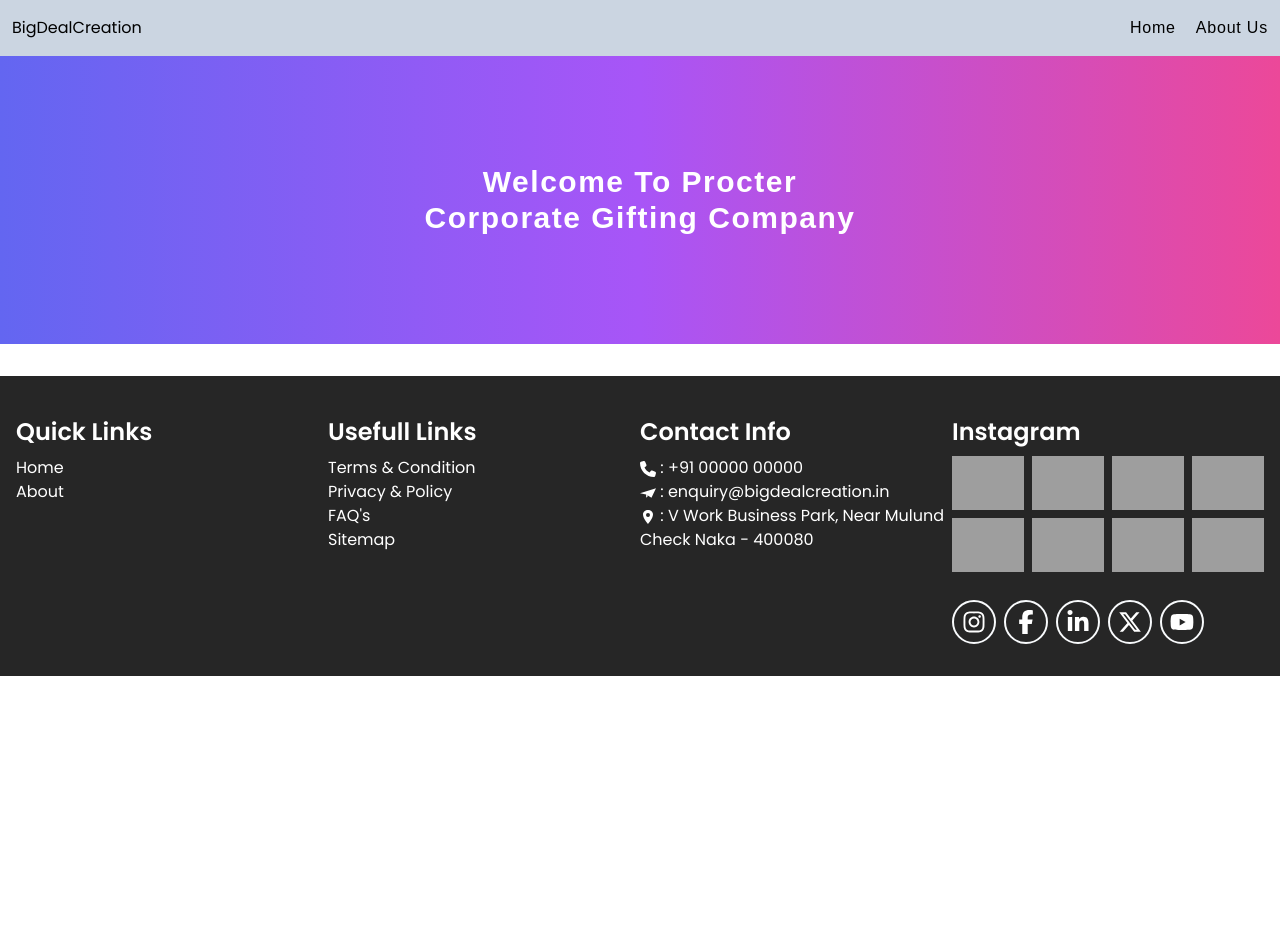
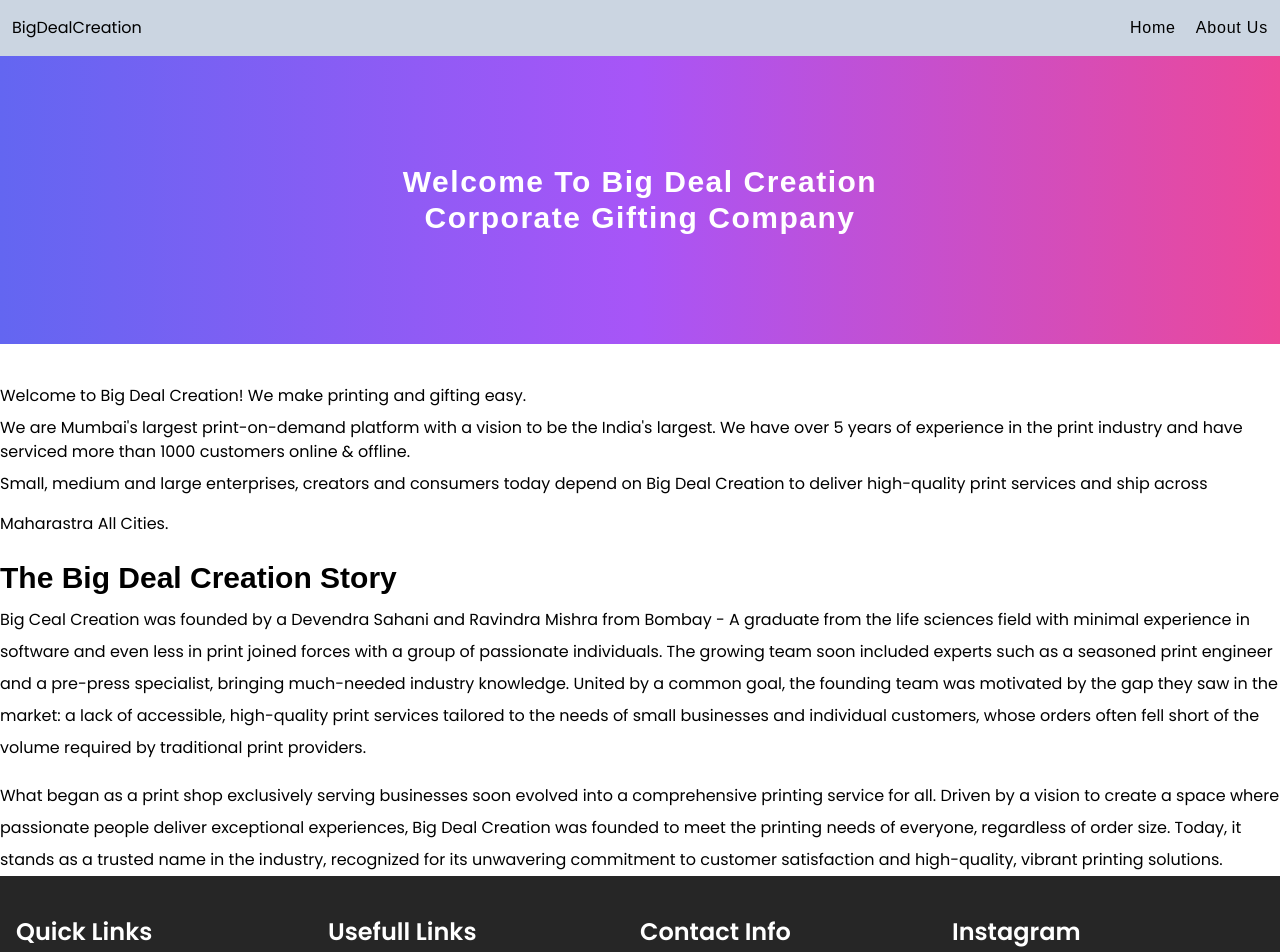
Before and after one commit to shivaaa07/big_deal_creation, a React (Vite) app: page /About in a window 1280 px wide. Shown: the top 952 px of the page. Before the commit the page ends 800 px from the top, so only its background shows below. Built offline with nearby package versions, Linux system fonts and the light colour scheme; grey boxes are pictures that could not be loaded; a web font is replaced by a local one.

Commit message:
About us age in process

```diff
--- a/src/components/AboutBanner.jsx
+++ b/src/components/AboutBanner.jsx
@@ -1,16 +1,20 @@
-import React from 'react'
+import React from "react";
 
 const AboutBanner = () => {
   return (
-    <section className='bg-gradient-to-r from-indigo-500 via-purple-500 to-pink-500 w-full mb-8'>
+    <section className="bg-gradient-to-r from-indigo-500 via-purple-500 to-pink-500 w-full mb-8">
       <div className="container h-72 mx-auto">
         <div className="bannerInfo h-full flex justify-center items-center flex-col">
-          <h4 className='text-white text-3xl font-semibold font-protest tracking-wider'>Welcome To Procter</h4>
-          <h1 className='text-white text-3xl font-semibold font-protest tracking-wider'>Corporate Gifting Company</h1>
+          <h4 className="text-white text-3xl font-semibold font-protest tracking-wider">
+            Welcome To Big Deal Creation
+          </h4>
+          <h1 className="text-white text-3xl font-semibold font-protest tracking-wider">
+            Corporate Gifting Company
+          </h1>
         </div>
       </div>
     </section>
-  )
-}
+  );
+};
 
-export default AboutBanner
+export default AboutBanner;
--- a/src/pages/About.jsx
+++ b/src/pages/About.jsx
@@ -1,12 +1,65 @@
-import React from 'react'
-import AboutBanner from '../components/AboutBanner'
+import React from "react";
+import AboutBanner from "../components/AboutBanner";
 
 const About = () => {
+  const aboutInfo = [
+    {
+      title: "The Big Deal Creation Story",
+      firstPara:
+        "Big Ceal Creation was founded by a Devendra Sahani and Ravindra Mishra from Bombay - A graduate from the life sciences field with minimal experience in software and even less in print joined forces with a group of passionate individuals. The growing teamsoon included experts such as a seasoned print engineer and a pre-press specialist, bringing much-needed industry knowledge. United by a common goal, the founding team was motivated by the gap they saw in the market: a lack of accessible, high-quality print services tailored to the needs of small businesses and individual customers, whose orders often fell short of the volume required by traditional print providers.",
+    },
+  ];
   return (
     <section>
-        <AboutBanner />
+      <AboutBanner />
+      <div className="container mx-auto">
+        <div className="aboutInfo px-4 lg:px-0">
+          <h4 className="font-poppins leading-10">
+            Welcome to Big Deal Creation! We make printing and gifting easy.
+          </h4>
+          <p className="leading-6">
+            We are Mumbai's largest print-on-demand platform with a vision to be
+            the India's largest. We have over 5 years of experience in the print
+            industry and have serviced more than 1000 customers online &
+            offline.
+          </p>
+          <p className="leading-10">
+            Small, medium and large enterprises, creators and consumers today
+            depend on Big Deal Creation to deliver high-quality print services
+            and ship across Maharastra All Cities.
+          </p>
+          <div className="story-wrapper">
+            <h5 className="text-base sm:text-2xl lg:text-3xl font-semibold font-protest leading-10 mt-4 mb-2">
+              The Big Deal Creation Story
+            </h5>
+            <p className="text-xs sm:text-base font-poppins lg:leading-8">
+              Big Ceal Creation was founded by a Devendra Sahani and Ravindra
+              Mishra from Bombay - A graduate from the life sciences field with
+              minimal experience in software and even less in print joined
+              forces with a group of passionate individuals. The growing team
+              soon included experts such as a seasoned print engineer and a
+              pre-press specialist, bringing much-needed industry knowledge.
+              United by a common goal, the founding team was motivated by the
+              gap they saw in the market: a lack of accessible, high-quality
+              print services tailored to the needs of small businesses and
+              individual customers, whose orders often fell short of the volume
+              required by traditional print providers.
+            </p>
+            <p className="text-xs sm:text-base font-poppins lg:leading-8 mt-4">
+              What began as a print shop exclusively serving businesses soon
+              evolved into a comprehensive printing service for all. Driven by a
+              vision to create a space where passionate people deliver
+              exceptional experiences, Big Deal Creation was founded to meet the
+              printing needs of everyone, regardless of order size. Today, it
+              stands as a trusted name in the industry, recognized for its
+              unwavering commitment to customer satisfaction and high-quality,
+              vibrant printing solutions.
+            </p>
+          </div>
+        </div>
+      </div>
     </section>
-  )
-}
+  );
+};
 
-export default About
+export default About;
```
